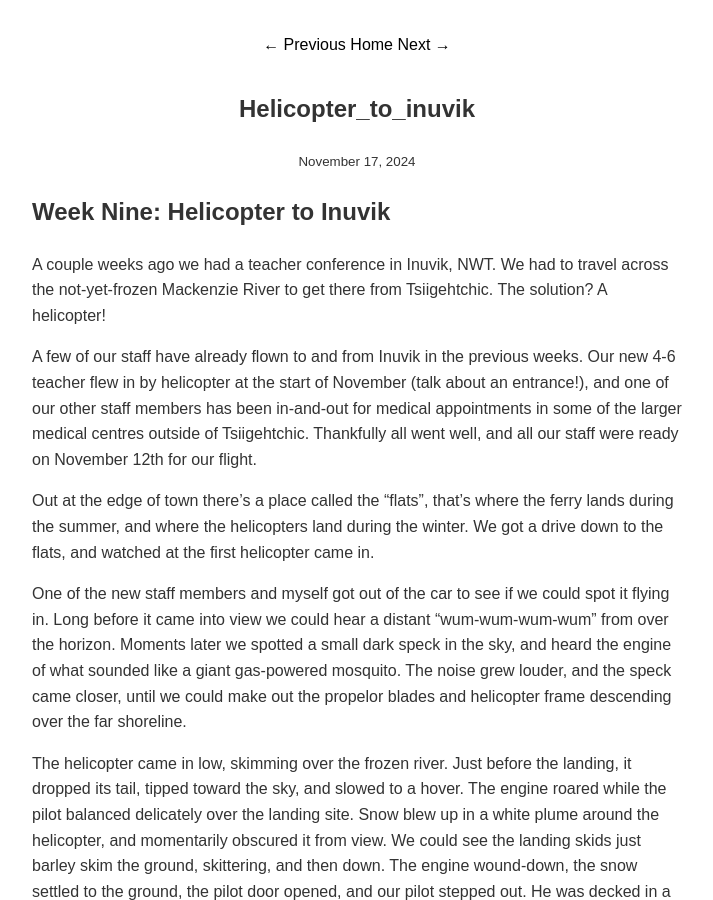
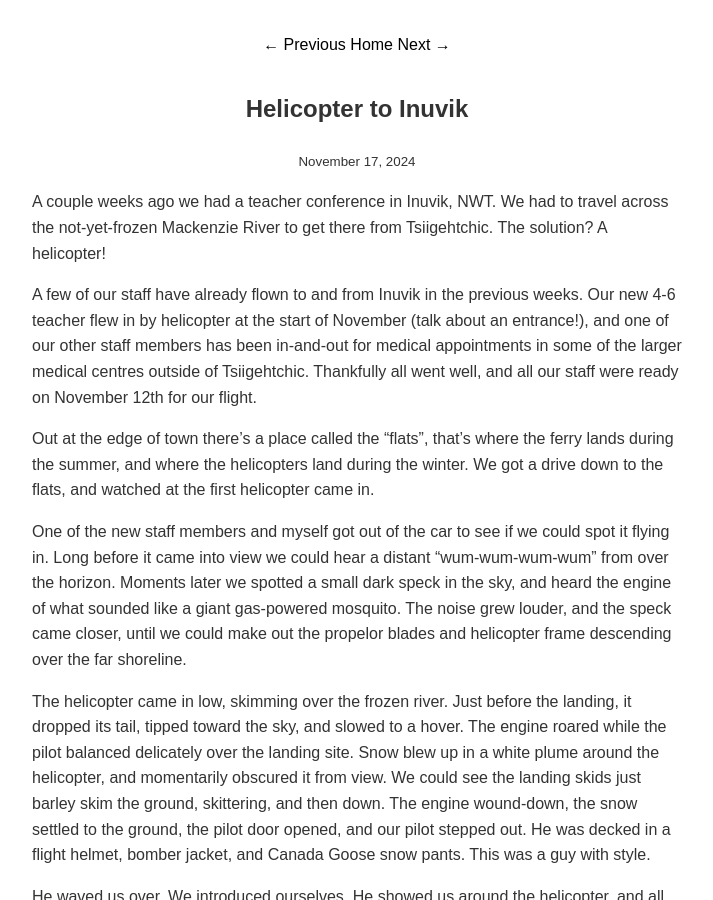
Before and after one commit to lkirk121/lkirk121.github.io, a Jekyll site: the page built from _posts/2024-11-17-Helicopter-to-Inuvik.md, in a window 1280 px wide and 900 px high. Shown: the whole window, without its empty margins (283-996 px from the left). Built offline with Jekyll 4.4.1, drawn with Linux system fonts in a browser that asks for light colours; our own code applies the rules of GitHub Pages for plain Markdown files.

Commit message:
Update and rename 2024-11-17-Helicopter_to_Inuvik.md to 2024-11-17-Helicopter-to-Inuvik.md

```diff
--- a/_posts/2024-11-17-Helicopter_to_Inuvik.md
+++ b/_posts/2024-11-17-Helicopter-to-Inuvik.md
@@ -1,4 +1,7 @@
-## Week Nine: Helicopter to Inuvik
+---
+layout: post
+title: "Helicopter to Inuvik"
+---
 
 A couple weeks ago we had a teacher conference in Inuvik, NWT. We had to travel across the not-yet-frozen Mackenzie River to get there from Tsiigehtchic. The solution? A helicopter!
 
```
